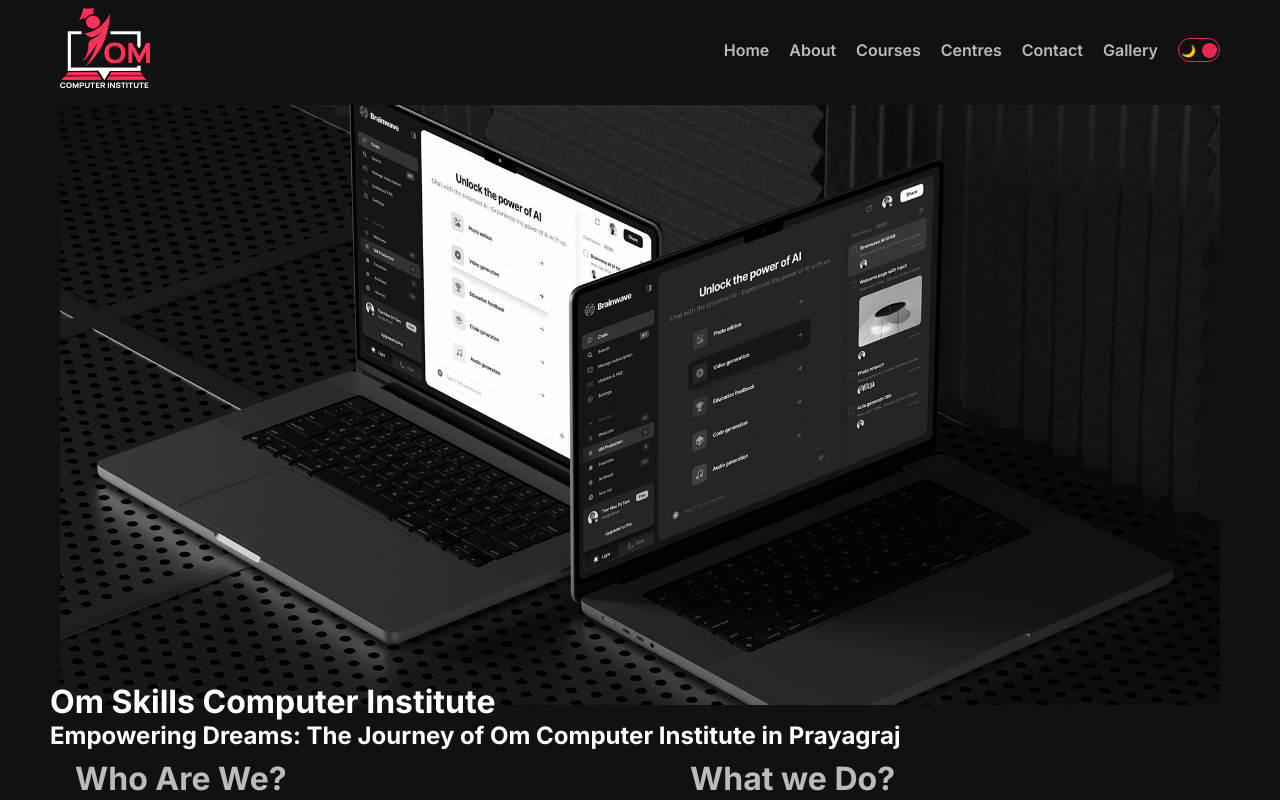
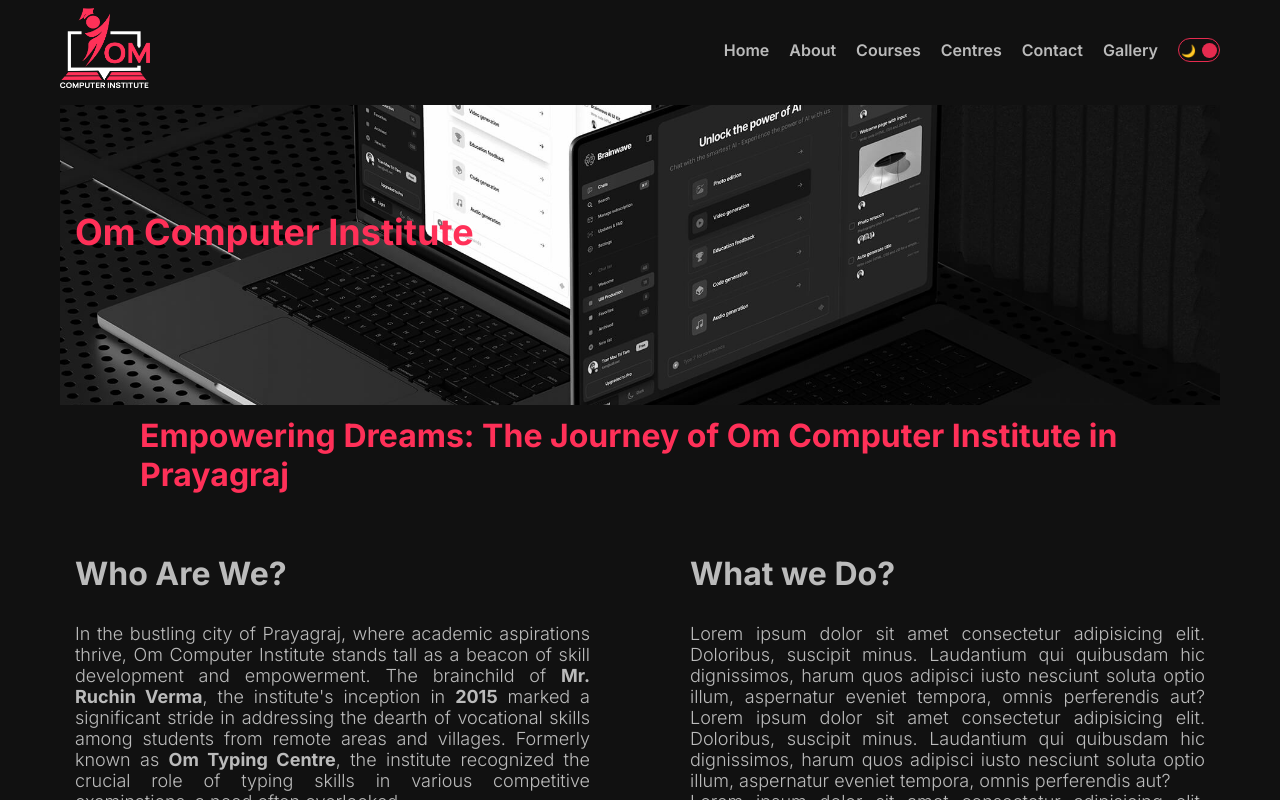
Before and after one commit to MAYANK-TRIPATH/Om-website, a Next.js app: page /about in a window 1280 px wide. Shown: the top 800 px of the page. Built offline with nearby package versions, Linux system fonts and the light colour scheme.

Commit message:
editing the about info

```diff
--- a/src/app/about/page.jsx
+++ b/src/app/about/page.jsx
@@ -16,24 +16,22 @@
       alt="websites"
       className={styles.img}
       />
-     <div className={styles.imgText}>
-      <h1 className={styles.imgTitle}>Om Skills Computer Institute</h1>
+    <div className={styles.imgText}>
+      <h1 className={styles.imgTitle}>Om Computer Institute</h1>
+      </div>
+
       <h2 className={styles.imgDesc}> Empowering Dreams: The Journey of Om Computer Institute in Prayagraj</h2>
-      </div>
     </div>
     <div className={styles.textContainer}>
       <div className={styles.item}>
         <h1 className={styles.title}>Who Are We?</h1>
         <p className={styles.desc}>
-        In the bustling city of Prayagraj, where academic aspirations thrive, Om Computer Institute stands tall as a beacon of skill development and empowerment. The brainchild of Mr. Ruchin Verma, the institute's inception in 2015 marked a significant stride in addressing the dearth of vocational skills among students from remote areas and villages. Formerly known as <b>Om Typing Centre</b>, the institute recognized the crucial role of typing skills in various competitive examinations, a need often overlooked.
+        In the bustling city of Prayagraj, where academic aspirations thrive, Om Computer Institute stands tall as a beacon of skill development and empowerment. The brainchild of <b>Mr. Ruchin Verma</b>, the institute's inception in <b>2015</b> marked a significant stride in addressing the dearth of vocational skills among students from remote areas and villages. Formerly known as <b>Om Typing Centre</b>, the institute recognized the crucial role of typing skills in various competitive examinations, a need often overlooked. <br/>
 
           <br/>
-          Lorem ipsum dolor sit amet consectetur adipisicing elit. Libero magni odit nisi sapiente
-          possimus facere hic alias amet dolorum laudantium accusantium, veritatis illum quos id du
-          cimus soluta temporibus vero deleniti.
-          Lorem ipsum dolor sit amet consectetur adipisicing elit. Libero magni odit nisi sapiente
-          possimus facere hic alias amet dolorum laudantium accusantium, veritatis illum quos id du
-          cimus soluta temporibus vero deleniti.
+        <b>A Humble Beginning:</b> <br/>
+The first branch near Salori, IERT College, Prayagraj, was a modest start that burgeoned into a success story. Understanding the challenges faced by students preparing for competitive exams in the hub area, the institute grew steadily, achieving remarkable heights by securing over a thousand selections in prestigious examinations like High Court Review Officer, Assistant Review Officer, Stenographer, and Constable.
+
         </p>
       </div>
       <div className={styles.item}>
--- a/src/app/about/page.module.css
+++ b/src/app/about/page.module.css
@@ -4,24 +4,25 @@
 
 .imgContainer{
     width: 100%;
-    height: 300px;
+    height: 100px;
     position: relative;
 }
 
 .img{
     object-fit: cover;
     width: 100%;
-    height: 600px;
+    height: 300px;
     margin-top: 5px;
     filter: grayscale(100%);
 }
 
 .imgText{
     position: absolute;
-    bottom: 20px;
-    left: 20px;
+    top: 180px;
+    left: 45px;
     padding: 30px;
-    color: white;
+    color: #ff3058;
+    font-size: large;
 }
 
 .textContainer{
@@ -29,6 +30,15 @@
     gap: 100px;
     padding-left: 15px;
     padding-right: 15px;
+}
+
+.imgDesc{
+font-size: xx-large;
+padding-top:7px ;
+padding-bottom: 10px;
+margin-left: 80px;
+margin-right: 100px;
+color: #ff3058;
 }
 
 .item{
@@ -41,6 +51,6 @@
 
 .desc{
     font-size: 18px;
-    font-weight: 300;
+    font-weight: 350;
     text-align: justify;
 }
```
